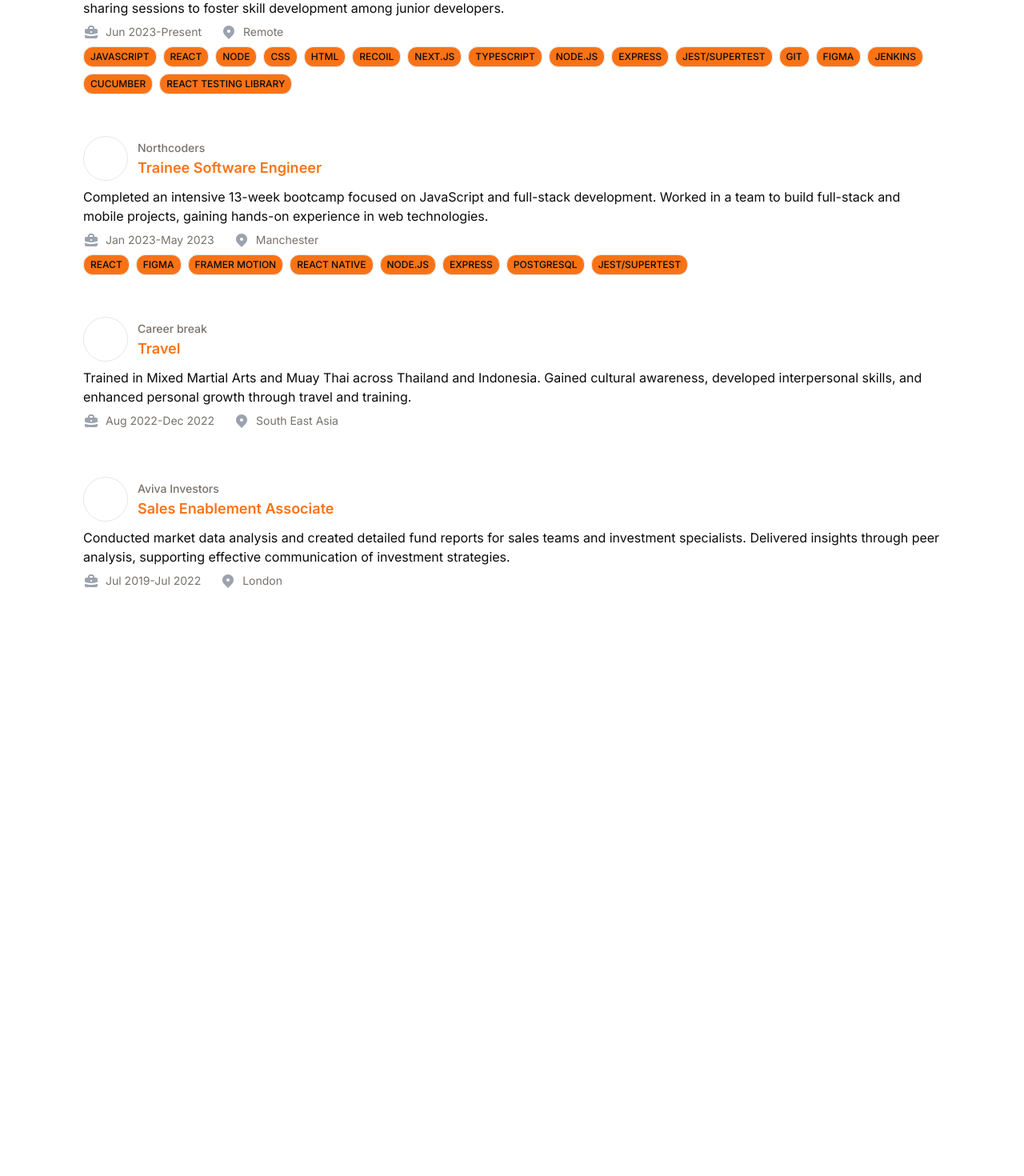
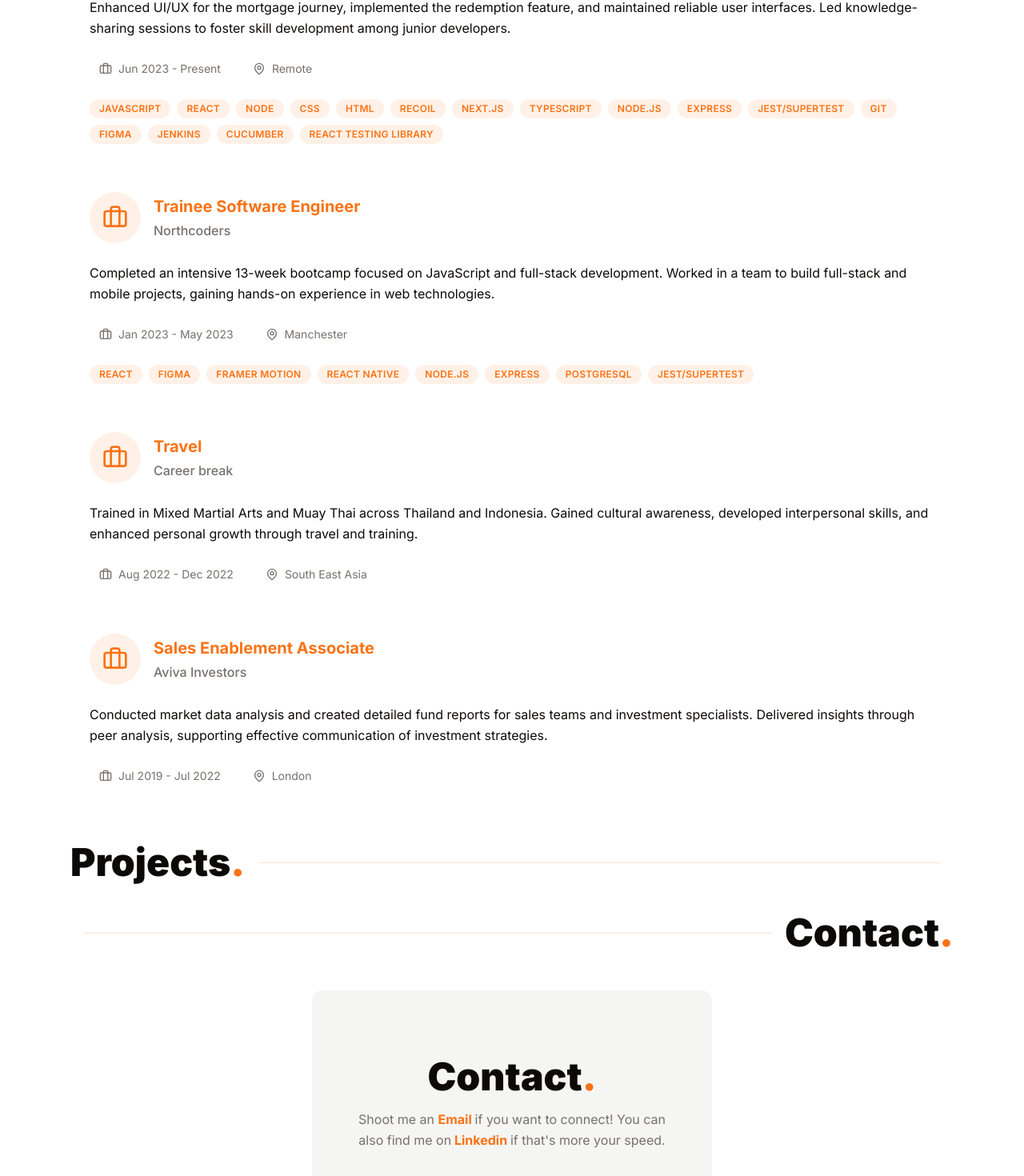
Before and after one commit to stevef24/website-v6, a Next.js app: page / in a window 1280 px wide. Shown: the part 1356-2826 px from the top of the page at 80% size. Before the commit the page ends 2222 px from the top, so only its background shows below. Built offline with nearby package versions, Linux system fonts and the light colour scheme.

Commit message:
feat: Add Contact component and update Home page layout

```diff
--- a/app/page.tsx
+++ b/app/page.tsx
@@ -1,11 +1,13 @@
 import About from "@/components/pages/About";
 import Hero from "@/components/pages/Hero";
+import BlurFade from "@/components/ui/Blur";
+import Contact from "@/components/ui/Contact";
 import Experience from "@/components/ui/Experience";
 import SectionHeader from "@/components/ui/SectionHeader";
 
 export default function Home() {
 	return (
-		<>
+		<BlurFade>
 			<header>
 				<Hero />
 			</header>
@@ -14,7 +16,11 @@ export default function Home() {
 				<About />
 				<SectionHeader title="Experience" direction="row-reverse" />
 				<Experience />
+				<SectionHeader title="Projects" direction="row" />
+
+				<SectionHeader title="Contact" direction="row-reverse" />
+				<Contact />
 			</main>
-		</>
+		</BlurFade>
 	);
 }
--- /dev/null
+++ b/components/ui/Contact.tsx
@@ -0,0 +1,53 @@
+"use client";
+
+/* eslint-disable react/no-unescaped-entities */
+import { motion } from "framer-motion";
+import Link from "next/link";
+import React from "react";
+
+const Contact = () => {
+	return (
+		<motion.div
+			whileInView={{
+				opacity: 1,
+				transition: { duration: 0.5, ease: "easeOut" },
+			}}
+			initial={{ opacity: 0 }}
+			transition={{ duration: 0.7 }}
+			className="grid place-items-center my-12"
+			viewport={{ once: true, amount: "all" }}
+		>
+			<div className="bg-accent max-sm:w-full w-[500px] h-[300px] rounded-xl flex-col flex  justify-center items-center">
+				<h2 className="text-3xl md:text-5xl font-black text-end">
+					Contact
+					<span className="text-primary">.</span>
+				</h2>
+				<div className="max-w-[400px]">
+					<p className="text-center my-4 text-muted-foreground leading-relaxed">
+						Shoot me an{" "}
+						<Link
+							href={"mailto:stevefernandes24@hotmail.co.uk"}
+							target="_blank"
+							className="text-primary font-bold"
+						>
+							{" "}
+							Email{" "}
+						</Link>{" "}
+						if you want to connect! You can also find me on
+						<Link
+							href={"https://www.linkedin.com/in/stavfernandes24/"}
+							target="_blank"
+							className="text-primary font-bold"
+						>
+							{" "}
+							Linkedin{" "}
+						</Link>
+						if that's more your speed.
+					</p>
+				</div>
+			</div>
+		</motion.div>
+	);
+};
+
+export default Contact;
--- /dev/null
+++ b/components/ui/ProjectHoverCard.tsx
@@ -0,0 +1,50 @@
+"use client";
+
+import { motion, useMotionTemplate, useMotionValue } from "framer-motion";
+import { MouseEvent } from "react";
+
+export default function ProjectHoverCard() {
+	let mouseX = useMotionValue(0);
+	let mouseY = useMotionValue(0);
+
+	function handleMouseMove({ currentTarget, clientX, clientY }: MouseEvent) {
+		let { left, top } = currentTarget.getBoundingClientRect();
+
+		mouseX.set(clientX - left);
+		mouseY.set(clientY - top);
+	}
+
+	return (
+		<div
+			className="min-w-[320px]  w-[400px] group relative max-w-md rounded-xl border border-white/10 bg-background px-8 py-16 shadow-2xl"
+			onMouseMove={handleMouseMove}
+		>
+			<motion.div
+				className="pointer-events-none absolute -inset-px rounded-xl opacity-0 transition duration-300 group-hover:opacity-100"
+				style={{
+					background: useMotionTemplate`
+            radial-gradient(
+              500px circle at ${mouseX}px ${mouseY}px,
+              rgb(234, 88, 13, 0.15),
+              transparent 80%
+            )
+          `,
+				}}
+			/>
+			<div>
+				<h3 className="text-base font-semibold leading-7 text-primary">
+					Byline
+				</h3>
+				<div className="mt-2 flex items-center gap-x-2">
+					<span className="text-5xl font-bold tracking-tight text-white">
+						Hero
+					</span>
+				</div>
+				<p className="mt-6 text-base leading-7 text-gray-300">
+					Lorem ipsum dolor sit amet consectetur adipisicing elit, facilis illum
+					eum ullam nostrum atque quam.
+				</p>
+			</div>
+		</div>
+	);
+}
--- a/components/ui/WorkExperienceSection.tsx
+++ b/components/ui/WorkExperienceSection.tsx
@@ -1,5 +1,7 @@
-"use client";
+import React from "react";
+import { memo } from "react";
 import BlurFade from "./Blur";
+import { BriefcaseIcon, MapPinIcon } from "lucide-react";
 
 type WorkExperienceSectionProps = {
 	companyName?: string;
@@ -12,7 +14,8 @@ type WorkExperienceSectionProps = {
 	dateTo: string;
 };
 
-const WorkExperienceSection = ({
+const WorkExperienceSection = memo(
+	({
 		companyName,
 		role,
 		roleDescription,
@@ -23,74 +26,61 @@ const WorkExperienceSection = ({
 	}: WorkExperienceSectionProps) => {
 		return (
 			<BlurFade inView>
-			<li className="px-4 py-5 duration-150 hover:border-primary hover:rounded-xl hover:bg-accent">
-				<div className="border-none ">
-					<div className="flex items-center gap-x-3">
-						<div className="flex items-center justify-center border rounded-full  w-14 h-14" />
+				<li className="group p-6 rounded-xl transition-all duration-300 hover:bg-accent hover:shadow-md">
+					<div className="space-y-6">
+						<div className="flex items-center gap-x-4">
+							<div className="flex-shrink-0 w-16 h-16 bg-primary/10 rounded-full flex items-center justify-center">
+								<BriefcaseIcon
+									className="w-8 h-8 text-primary"
+									aria-hidden="true"
+								/>
+							</div>
 							<div>
-							<span className="text-sm font-medium text-muted-foreground ">
+								<h3 className="text-xl font-bold text-primary mb-1">{role}</h3>
+								{companyName && (
+									<span className="text-base font-medium text-muted-foreground">
 										{companyName}
 									</span>
-							<h3 className="text-lg antialiased font-semibold text-primary">
-								{role}
-							</h3>
+								)}
 							</div>
 						</div>
-					<p className="text-sm md:text-base text-foreground my-2">
+
+						<p className="text-base text-foreground leading-relaxed">
 							{roleDescription}
 						</p>
-					<div className="flex items-center gap-6 my-2 text-sm ">
-						<span className="flex items-center gap-2 text-muted-foreground">
-							<svg
-								className="w-5 h-5 text-muted-foreground"
-								viewBox="0 0 20 20"
-								fill="none"
-								xmlns="http://www.w3.org/2000/svg"
-							>
-								<path
-									fill-rule="evenodd"
-									clip-rule="evenodd"
-									d="M6 6V5C6 3.34315 7.34315 2 9 2H11C12.6569 2 14 3.34315 14 5V6H16C17.1046 6 18 6.89543 18 8V11.5708C15.5096 12.4947 12.8149 12.9999 10 12.9999C7.18514 12.9999 4.49037 12.4947 2 11.5707V8C2 6.89543 2.89543 6 4 6H6ZM8 5C8 4.44772 8.44772 4 9 4H11C11.5523 4 12 4.44772 12 5V6H8V5ZM9 10C9 9.44772 9.44772 9 10 9H10.01C10.5623 9 11.01 9.44772 11.01 10C11.01 10.5523 10.5623 11 10.01 11H10C9.44772 11 9 10.5523 9 10Z"
-									fill="#9CA3AF"
-								/>
-								<path
-									d="M2 13.6923V16C2 17.1046 2.89543 18 4 18H16C17.1046 18 18 17.1046 18 16V13.6923C15.4872 14.5404 12.7964 14.9999 10 14.9999C7.20363 14.9999 4.51279 14.5404 2 13.6923Z"
-									fill="#9CA3AF"
-								/>
-							</svg>
-							{`${dateFrom}-${dateTo}`}
+
+						<div className="flex flex-wrap items-center gap-4 text-sm text-muted-foreground">
+							<span className="flex items-center gap-2 bg-background/50 px-3 py-1 rounded-full">
+								<BriefcaseIcon className="w-4 h-4" aria-hidden="true" />
+								<time
+									dateTime={`${dateFrom}/${dateTo}`}
+								>{`${dateFrom} - ${dateTo}`}</time>
 							</span>
-						<span className="flex items-center gap-2 text-muted-foreground">
-							<svg
-								className="w-5 h-5 "
-								viewBox="0 0 20 20"
-								fill="none"
-								xmlns="http://www.w3.org/2000/svg"
-							>
-								<path
-									fill-rule="evenodd"
-									clip-rule="evenodd"
-									d="M5.05025 4.05025C7.78392 1.31658 12.2161 1.31658 14.9497 4.05025C17.6834 6.78392 17.6834 11.2161 14.9497 13.9497L10 18.8995L5.05025 13.9497C2.31658 11.2161 2.31658 6.78392 5.05025 4.05025ZM10 11C11.1046 11 12 10.1046 12 9C12 7.89543 11.1046 7 10 7C8.89543 7 8 7.89543 8 9C8 10.1046 8.89543 11 10 11Z"
-									fill="#9CA3AF"
-								/>
-							</svg>
+							<span className="flex items-center gap-2 bg-background/50 px-3 py-1 rounded-full">
+								<MapPinIcon className="w-4 h-4" aria-hidden="true" />
 								{location}
 							</span>
 						</div>
-					<div className="flex  justify-start items-start flex-wrap gap-y-2">
-						{tech?.map((tech, index) => (
+
+						{tech && tech.length > 0 && (
+							<div className="flex flex-wrap gap-2">
+								{tech.map((item, index) => (
 									<span
-								key={`tech-${tech}+${index}`}
-								className="px-2 py-1  mr-2 text-xs text-foreground font-medium uppercase border rounded-xl bg-primary "
+										key={`tech-${item}-${index}`}
+										className="px-3 py-1 text-xs font-semibold text-primary bg-primary/10 rounded-full uppercase tracking-wide"
 									>
-								{tech}
+										{item}
 									</span>
 								))}
 							</div>
+						)}
 					</div>
 				</li>
 			</BlurFade>
 		);
-};
+	}
+);
+
+WorkExperienceSection.displayName = "WorkExperienceSection";
 
 export default WorkExperienceSection;
```
Lines whose indentation alone changed are shown as unchanged.
